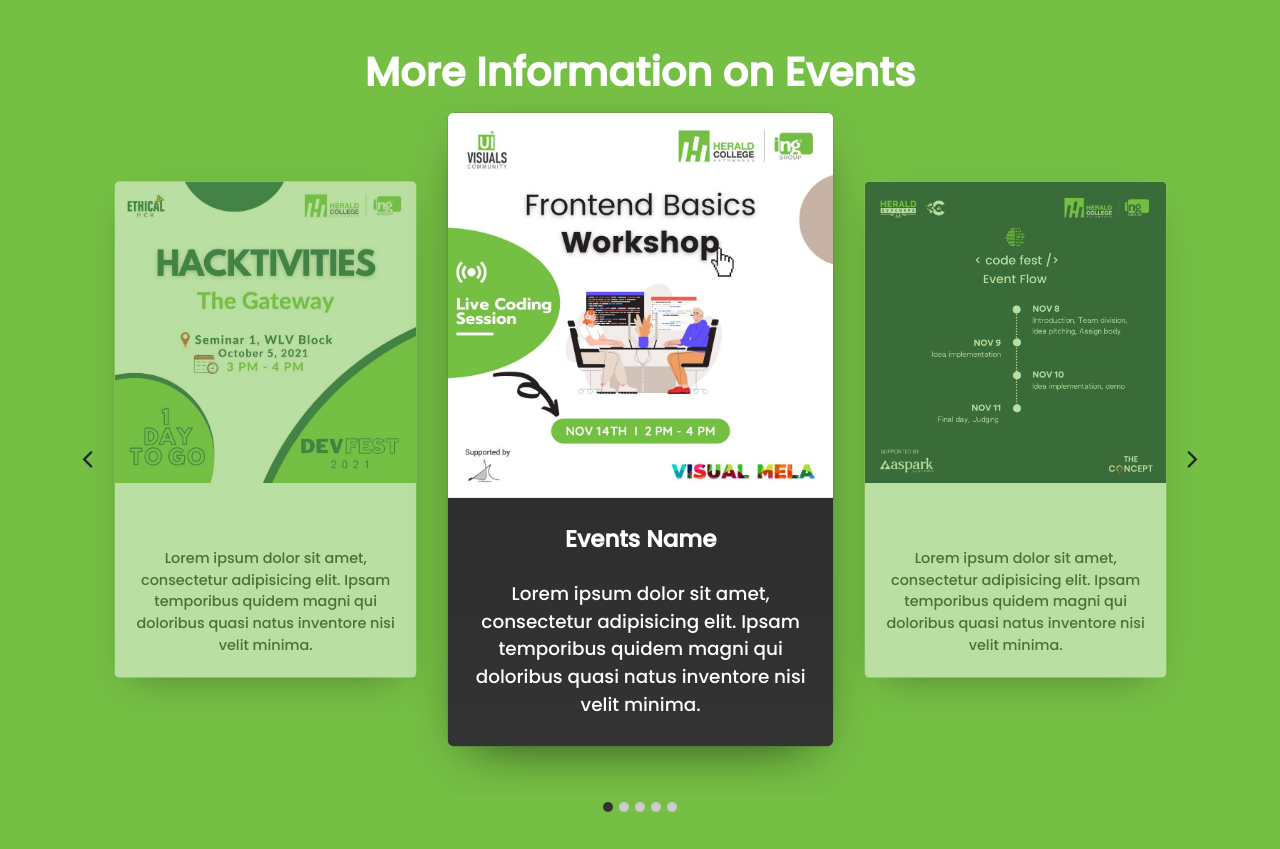
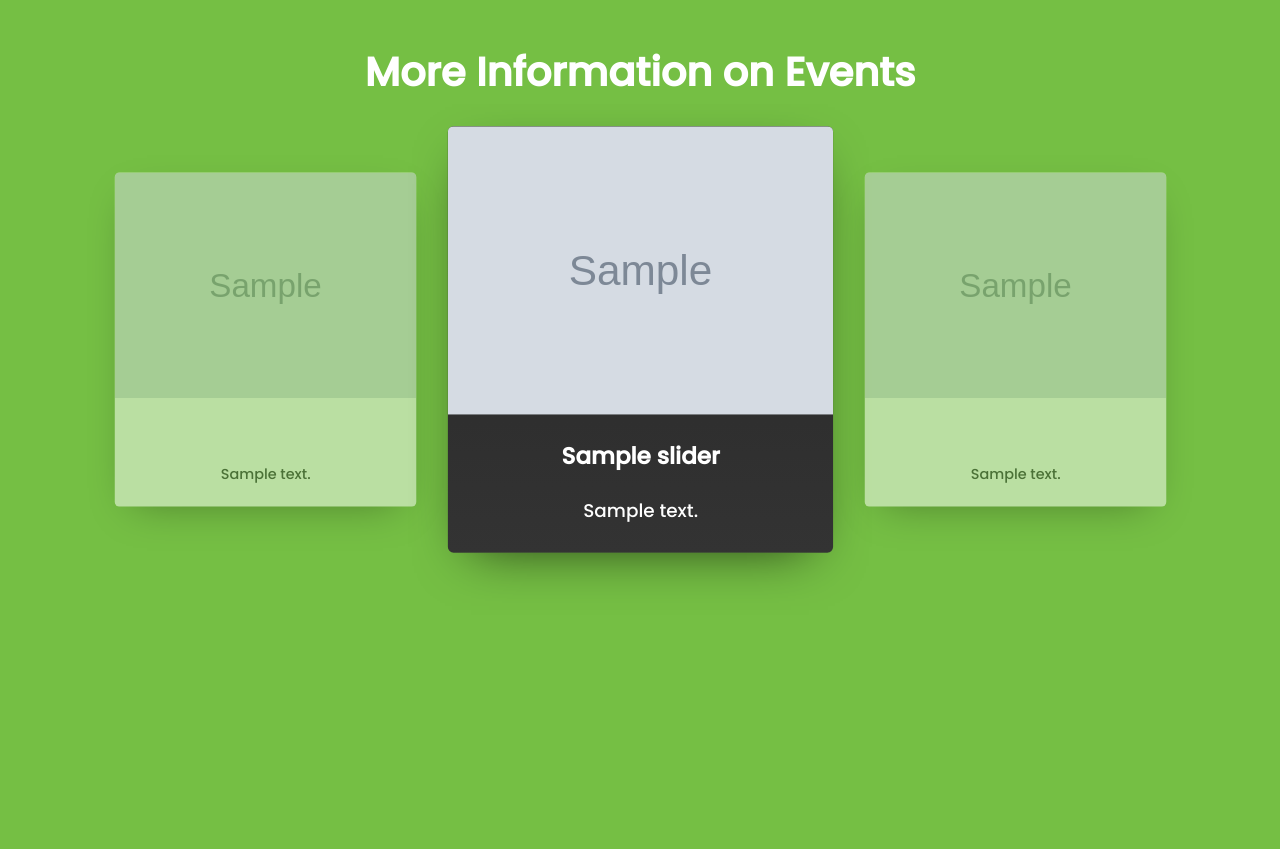
Before and after one commit to jenny-hub90/FinalYearProject, a Django app: page /eventinfo in a window 1280 px wide. After the commit the page ends 583 px from the top, so only its background shows below. Run offline with Django 3.2, Linux system fonts and the light colour scheme; tables that the repository leaves empty hold one stand-in row (values such as "Sample post"); grey boxes marked "Sample" are stand-in pictures; parts of the project's set-up code (start-up, migrations or seed data) failed here and were passed over; some libraries are stand-ins or nearby versions.

Commit message:
dynamic eventinfo page

```diff
--- a/heraldsupportclan/HSC/admin.py
+++ b/heraldsupportclan/HSC/admin.py
@@ -1,7 +1,8 @@
 from django.contrib import admin
-from .models import LatestEvents, Post
+from .models import LatestEvents, Post, slider
 
 # Register your models here.
 
 admin.site.register(LatestEvents)
 admin.site.register(Post)
+admin.site.register(slider)
--- a/heraldsupportclan/HSC/models.py
+++ b/heraldsupportclan/HSC/models.py
@@ -1,4 +1,5 @@
 from distutils.command.upload import upload
+from email.mime import image
 from django.contrib.auth.models import User
 from django.db import models
 from datetime import datetime, date
@@ -18,3 +19,8 @@
 
     def _str_(self):
         return self.title + ' | ' + str(self.author)
+
+class slider(models.Model):
+    title = models.CharField(max_length=100, blank=False)
+    description = models.TextField(max_length=800,blank=False)
+    image = models.ImageField(upload_to="slider/", blank=False)
--- a/heraldsupportclan/HSC/views.py
+++ b/heraldsupportclan/HSC/views.py
@@ -1,5 +1,5 @@
 from django.shortcuts import render
-from .models import LatestEvents, Post
+from .models import LatestEvents, Post, slider
 from django.views.generic import ListView, DetailView
 
 
@@ -25,7 +25,8 @@
     return render(request, 'change-password.html')
 
 def eventinfo(request):
-    return render(request,'eventinfo.html')
+    sliderdata = slider.objects.all()
+    return render(request,'eventinfo.html',{'sliderdata':sliderdata})
 
 #def Newsletter(request):
     #return render(request,'Newsletter.html', {})
--- a/heraldsupportclan/templates/eventinfo.html
+++ b/heraldsupportclan/templates/eventinfo.html
@@ -14,16 +14,22 @@
 <section id="slider" class="pt-5">
   <div class="container">
     <h1 class="text-center"><b>More Information on Events</b></h1>
+
 	  <div class="slider">
 				<div class="owl-carousel">
+					{% for slider in sliderdata %}
 					<div class="slider-card">
 						<div class="d-flex justify-content-center align-items-center mb-4">
-							<img src="{% static 'Images/event1.jpg' %}" alt="" >
+							<img src="{{ slider.image.url }}" alt="" >
 						</div>
-						<h5 class="mb-0 text-center"><b>Events Name</b></h5>
-						<p class="text-center p-4">Lorem ipsum dolor sit amet, consectetur adipisicing elit. Ipsam temporibus quidem magni qui doloribus quasi natus inventore nisi velit minima.</p>
+						<h5 class="mb-0 text-center"><b>{{ slider.title }}</b></h5>
+						<p class="text-center p-4"> {{ slider.description }}
+
+						</p>
 					</div>
-					<div class="slider-card">
+					{% endfor %}
+
+					{% comment %} <div class="slider-card">
 						<div class="d-flex justify-content-center align-items-center mb-4">
 							<img src="{% static 'Images/event2.jpg' %}" alt="">
 						</div>
@@ -50,10 +56,12 @@
 						</div>
 						<h5 class="mb-0 text-center"><b>Events Name</b></h5>
 						<p class="text-center p-4">Lorem ipsum dolor sit amet, consectetur adipisicing elit. Ipsam temporibus quidem magni qui doloribus quasi natus inventore nisi velit minima.</p>
-					</div>
+					</div> {% endcomment %}
 				</div>
 			</div>
+
   </div>
+
 </section>
 	<script src="https://code.jquery.com/jquery-3.2.1.min.js"></script>
 	<script src="https://cdn.jsdelivr.net/npm/@popperjs/core@2.9.2/dist/umd/popper.min.js" ></script>
```
Also changed, not shown: heraldsupportclan/HSC/migrations/0006_slider.py (added), heraldsupportclan/accounts/migrations/0004_delete_profile.py (added), heraldsupportclan/media/slider/event1.jpg (added), heraldsupportclan/media/slider/event2.jpg (added), heraldsupportclan/media/slider/event3.jpg (added), heraldsupportclan/media/slider/event4.jpg (added), heraldsupportclan/media/slider/event5.jpg (added), heraldsupportclan/media/slider/event6.jpg (added).
